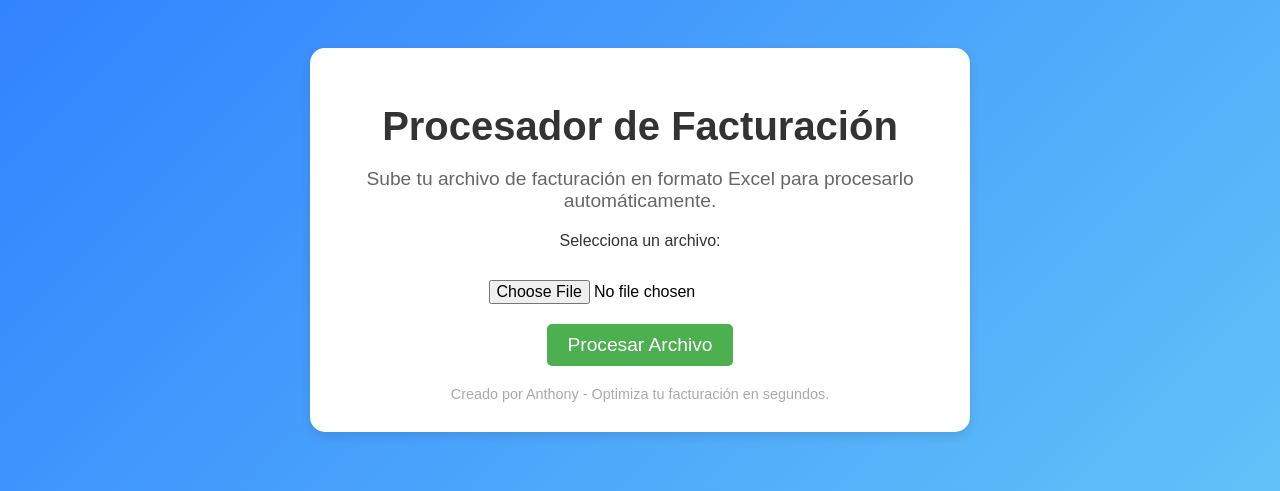
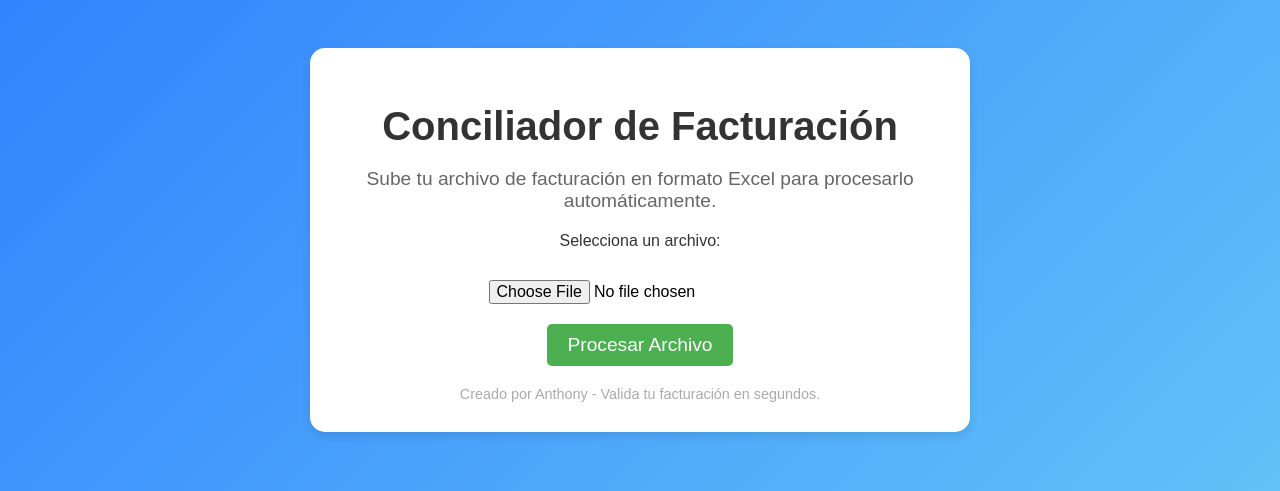
Before and after one commit to antz9619/proyecto-facturacion, a Flask app: page / in a window 1280 px wide. Shown: the part 160-651 px from the top of the page. Run offline with Flask 2, Linux system fonts and the light colour scheme.

Commit message:
Update index.html

```diff
--- a/templates/index.html
+++ b/templates/index.html
@@ -77,7 +77,7 @@
 </head>
 <body>
     <div class="container">
-        <h1>Procesador de Facturación</h1>
+        <h1>Conciliador de Facturación</h1>
         <p>Sube tu archivo de facturación en formato Excel para procesarlo automáticamente.</p>
         <form action="/procesar" method="post" enctype="multipart/form-data">
             <label for="archivo">Selecciona un archivo:</label>
@@ -85,7 +85,7 @@
             <button type="submit">Procesar Archivo</button>
         </form>
         <footer>
-            Creado por Anthony - Optimiza tu facturación en segundos.
+            Creado por Anthony - Valida tu facturación en segundos.
         </footer>
     </div>
 </body>
```
